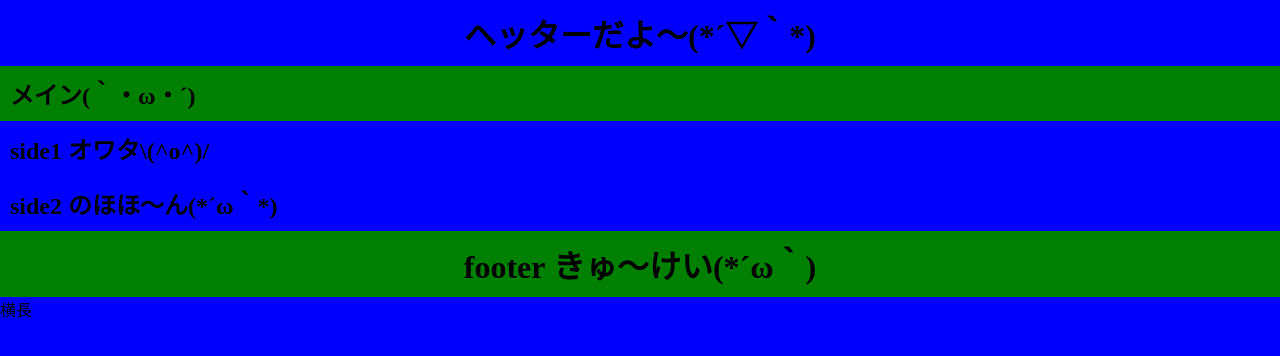
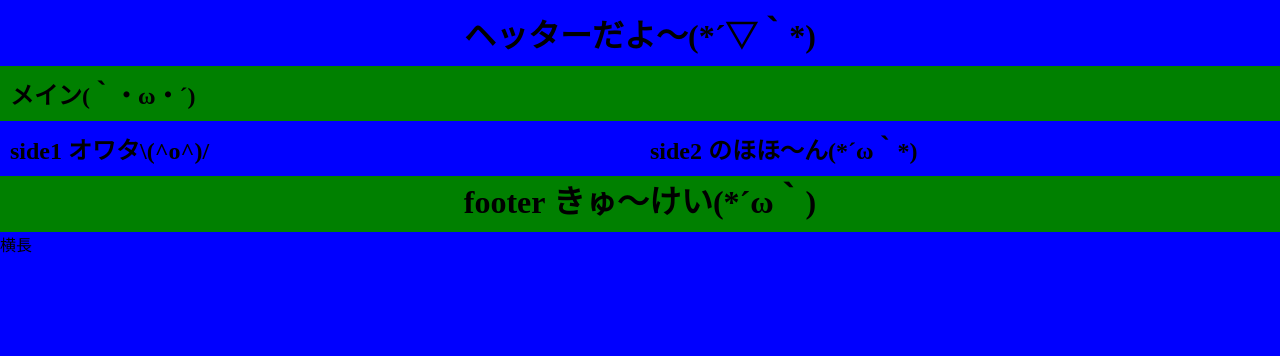
Before and after one commit to akatukikuonn/web1-10, a plain HTML site: page index.html in a window 1280 px wide. Drawn offline with Linux system fonts and the light colour scheme.

Commit message:
Create default.css

```diff
--- a/css/default.css
+++ b/css/default.css
@@ -57,3 +57,15 @@ footer{
  background-color: green;
  text-align: center;
 }
+
+@media screen and (min-width:641px){
+ aside{
+   width: calc(50% - 20px);
+  float: left;
+ }
+ #side:after{
+  content:"";
+  display:white;
+  clear:both;
+ }
+}
```
